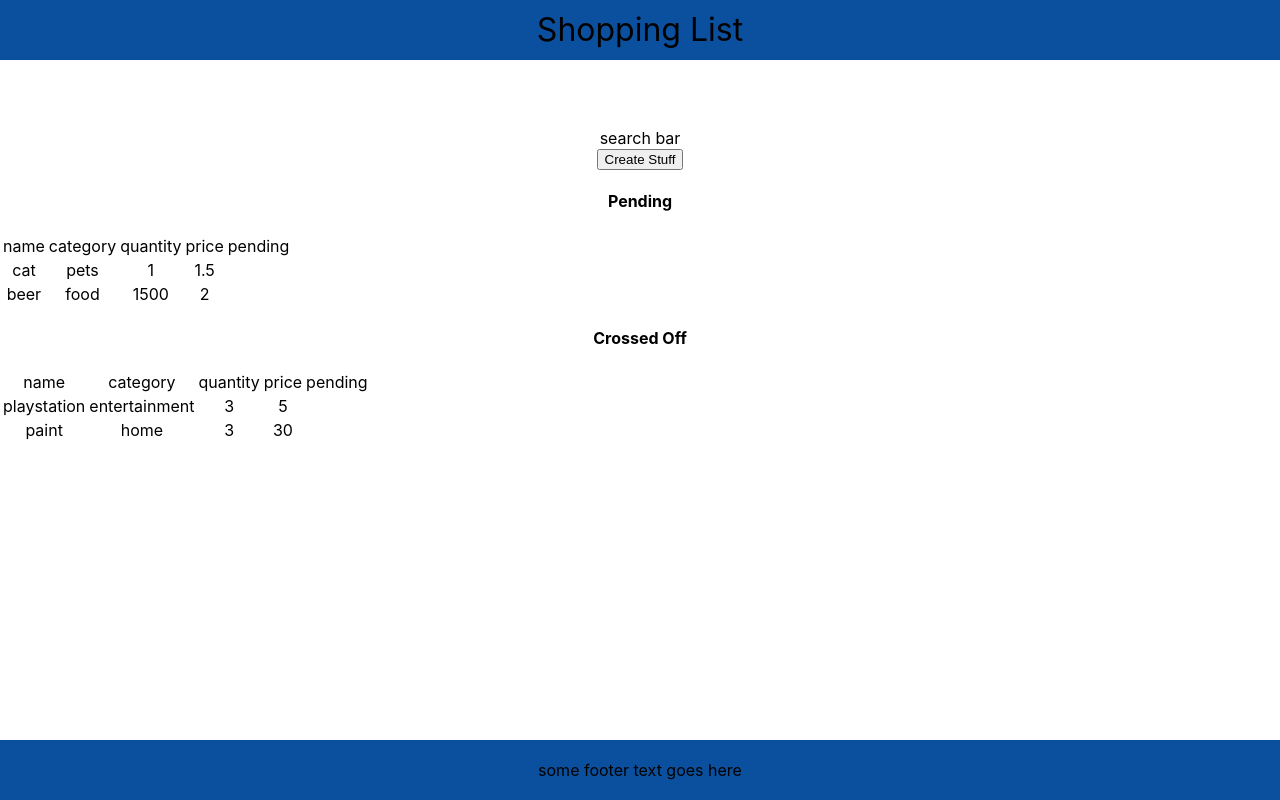
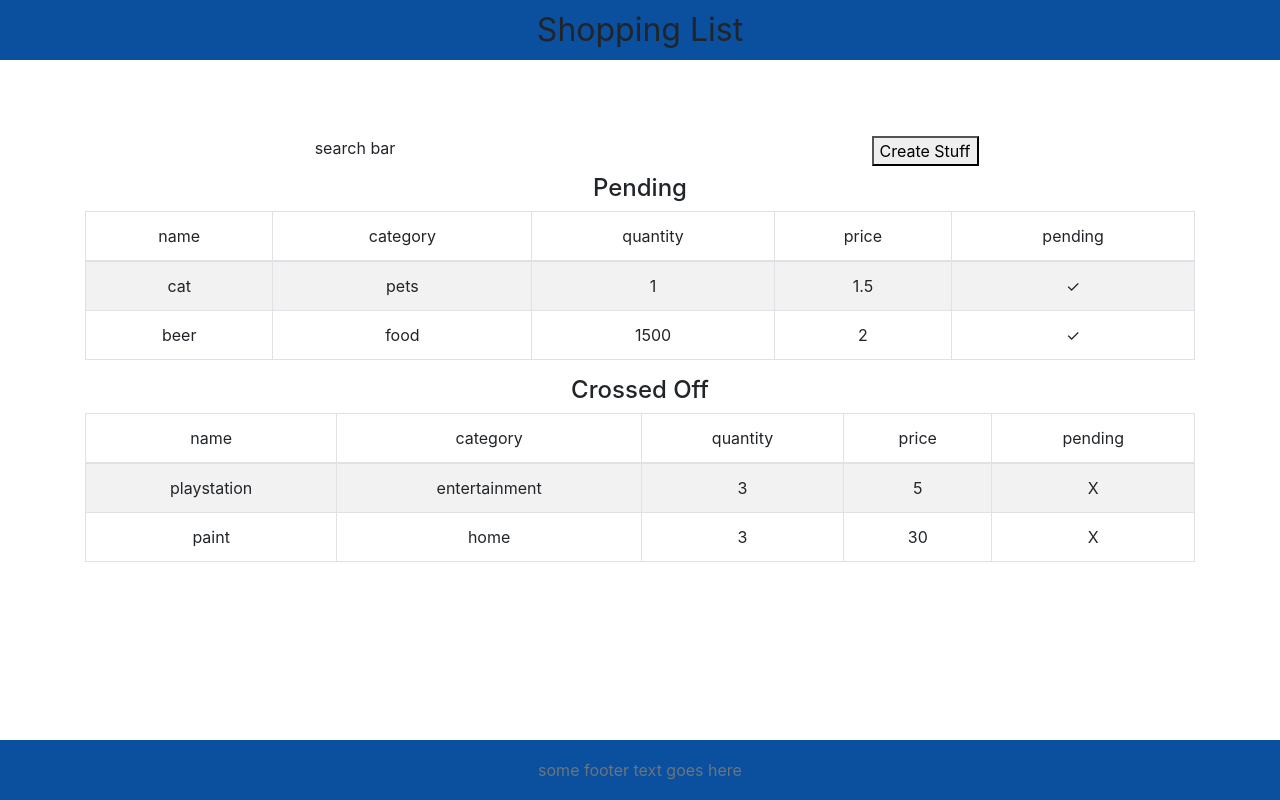
Before and after one commit to Spazcool/riceReactDemo, a React (Create React App) app: page / in a window 1280 px wide. Built offline with nearby package versions, Linux system fonts and the light colour scheme.

Commit message:
add bootstrap styling

```diff
--- a/package.json
+++ b/package.json
@@ -6,6 +6,7 @@
     "@testing-library/jest-dom": "^5.11.4",
     "@testing-library/react": "^11.1.0",
     "@testing-library/user-event": "^12.1.10",
+    "bootstrap": "^4.6.0",
     "react": "^17.0.1",
     "react-bootstrap": "^1.4.3",
     "react-dom": "^17.0.1",
--- a/src/App.js
+++ b/src/App.js
@@ -8,6 +8,8 @@ import Footer from './components/Footer.js';
 import CreateButton from './components/CreateButton.js';
 import data from './data/fakeItems.json';
 import './App.css';
+import 'bootstrap/dist/css/bootstrap.min.css';
+
 
 function App() {
   return (
@@ -22,7 +24,7 @@ function App() {
           <CreateButton/>
         </Col>
       </Row>
-      <Row className="mt-2 mb-2">
+      <Row className="mt-2 mb-2 thing">
         <Col>
           <List data={data}/>
         </Col>
--- a/src/components/List.js
+++ b/src/components/List.js
@@ -1,6 +1,6 @@
 
 import React from 'react';
-import Table from 'react-bootstrap/Table';
+import Tables from 'react-bootstrap/Table';
 import '../App.css';
 
 function List(props){
@@ -8,7 +8,12 @@ function List(props){
   const createRow = (datum, index) => {
     const att = Object.keys(datum);
     const cells = att.map((cell) => (
-        <td key={`${cell}-cell-${index}`}>{datum[cell] === undefined ? 'X' : datum[cell]}</td>
+        <td key={`${cell}-cell-${index}`}>
+          {
+            datum[cell] === undefined || datum[cell] === false ? 'X' :
+            datum[cell] === true ? '✓' : datum[cell]
+          }
+        </td>
       ));
 
     return (
@@ -21,23 +26,23 @@ function List(props){
   return(
     <>
       <h4>Pending</h4>
-      <Table striped bordered hover>
+      <Tables striped bordered hover>
         <thead>
           {createRow(Object.keys(props.data[0]))}
         </thead>
         <tbody>
           {props.data.filter((el) => el.pending === true).map((el)=> createRow(el))}
         </tbody>
-      </Table>
+      </Tables>
       <h4>Crossed Off</h4>
-      <Table striped bordered hover>
+      <Tables striped bordered hover>
         <thead>
           {createRow(Object.keys(props.data[0]))}
         </thead>
         <tbody>
         {props.data.filter((el) => el.pending === false).map((el)=> createRow(el))}
         </tbody>
-      </Table>
+      </Tables>
     </>
   )
 }
```
Also changed, not shown: 2 other files (tests, documents, lock files or other folders).
